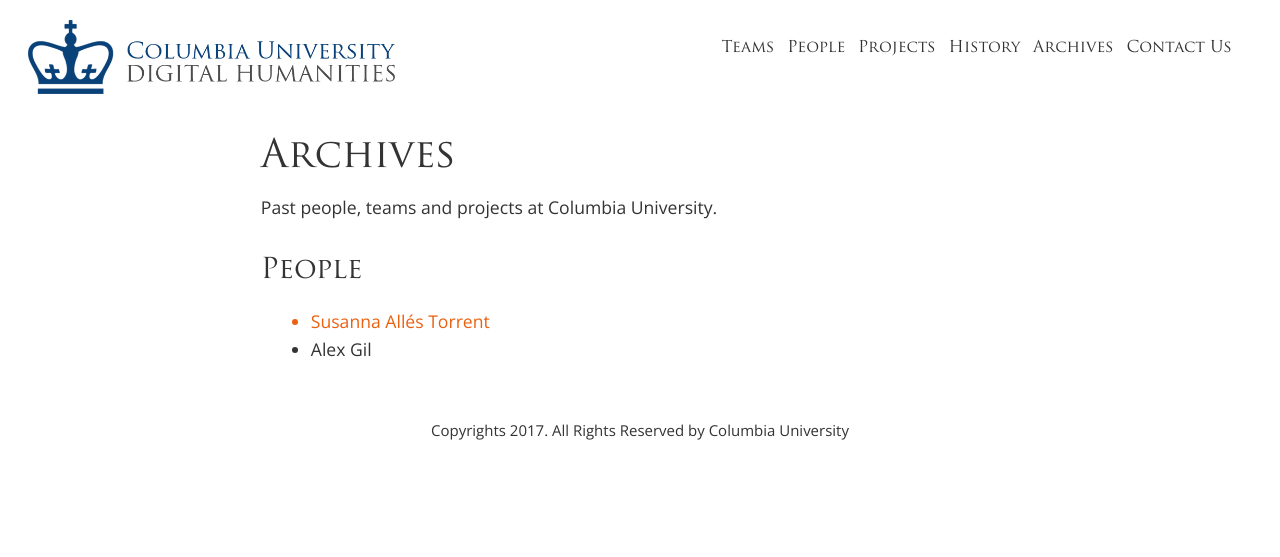
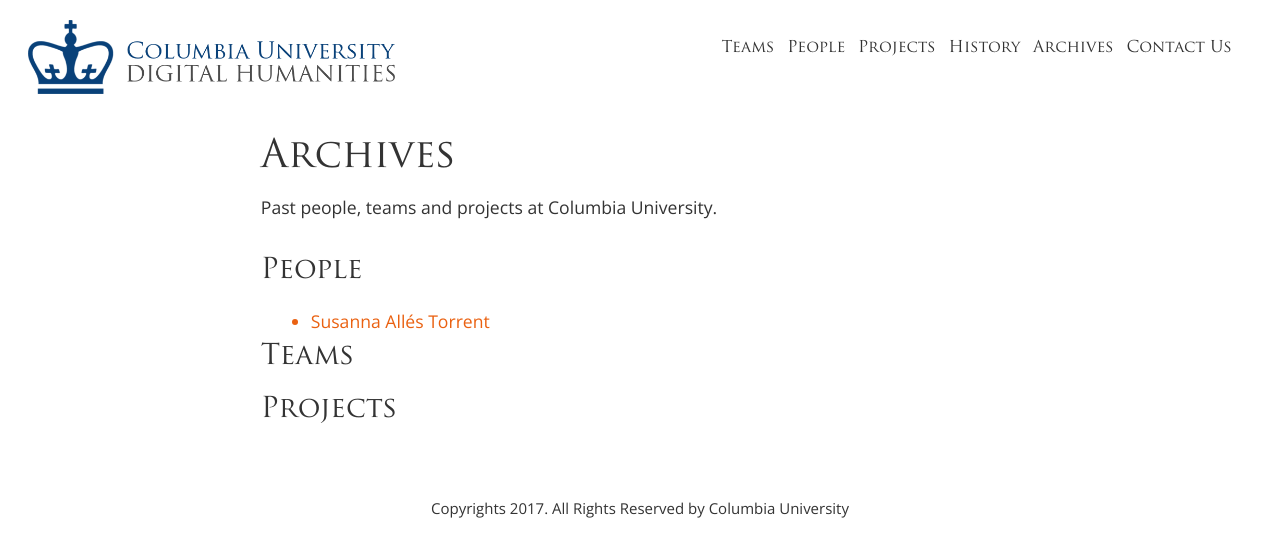
Before and after one commit to cul/dlst-dh, a Jekyll site: the page built from _pages/archives.md, in a window 1280 px wide. Shown: the top 557 px of the page. Built offline with Jekyll 4.4.1, drawn with Linux system fonts in a browser that asks for light colours; nearby versions of some CDN libraries.

Commit message:
finished archives page

```diff
--- a/_pages/archives.md
+++ b/_pages/archives.md
@@ -15,6 +15,21 @@ permalink: /archives/
 		<a href="{{site.baseurl}}{{post.url}}"><li>{{post.title}}</li></a>
 		{% endif %}
 		{% endfor %}
-		<li>Alex Gil</li>
+	</ul>
+	<h2>Teams</h2>
+	<ul>
+		{% for post in site.teams %}
+		{% if post.archive %}
+		<a href="{{site.baseurl}}{{post.url}}"><li>{{post.title}}</li></a>
+		{% endif %}
+		{% endfor %}
+	</ul>
+	<h2>Projects</h2>
+	<ul>
+		{% for post in site.projects %}
+		{% if post.archive %}
+		<a href="{{site.baseurl}}{{post.url}}"><li>{{post.title}}</li></a>
+		{% endif %}
+		{% endfor %}
 	</ul>
 </div>
--- a/_sass/_dhcu.scss
+++ b/_sass/_dhcu.scss
@@ -66,7 +66,8 @@ header {
         width:100%;
     }
 
-    div#container.welcome {
+    div.page-container {
         width:90%;
+        font-size:.9rem;
     }
 }
```
